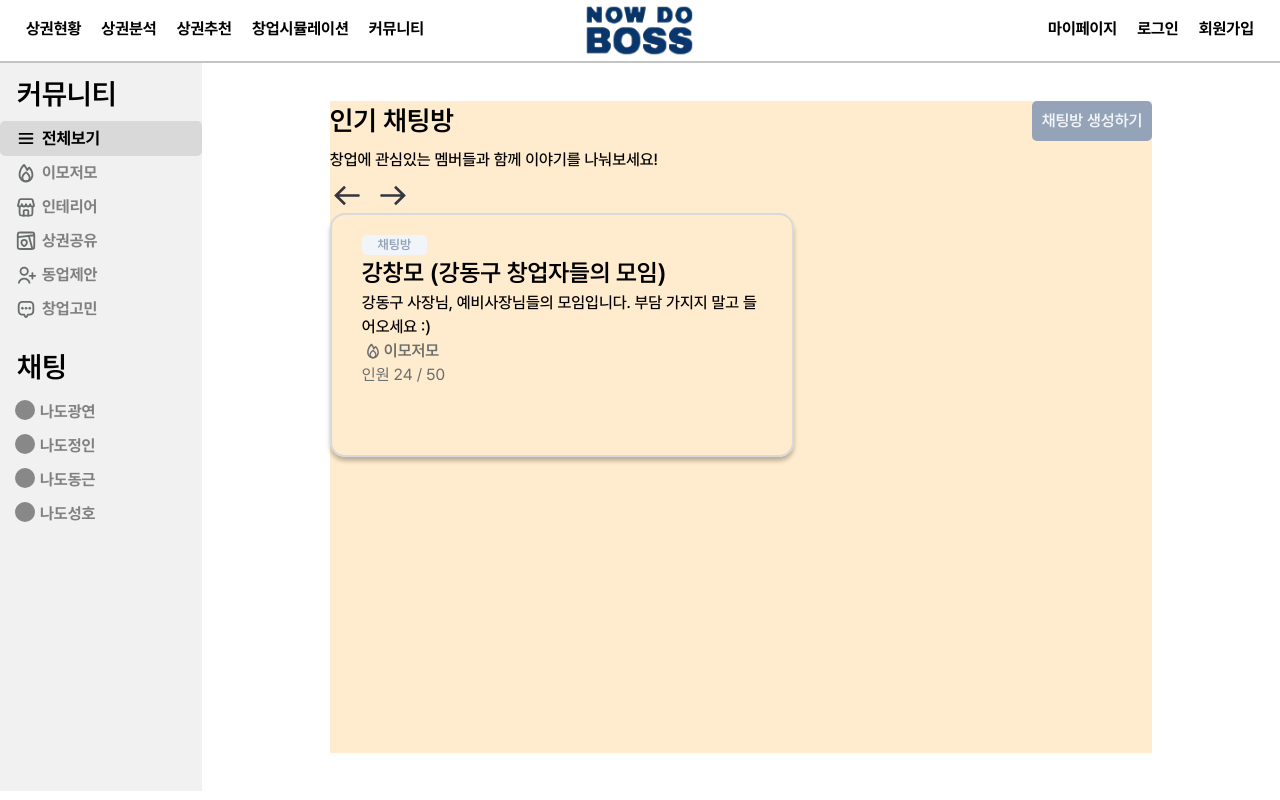
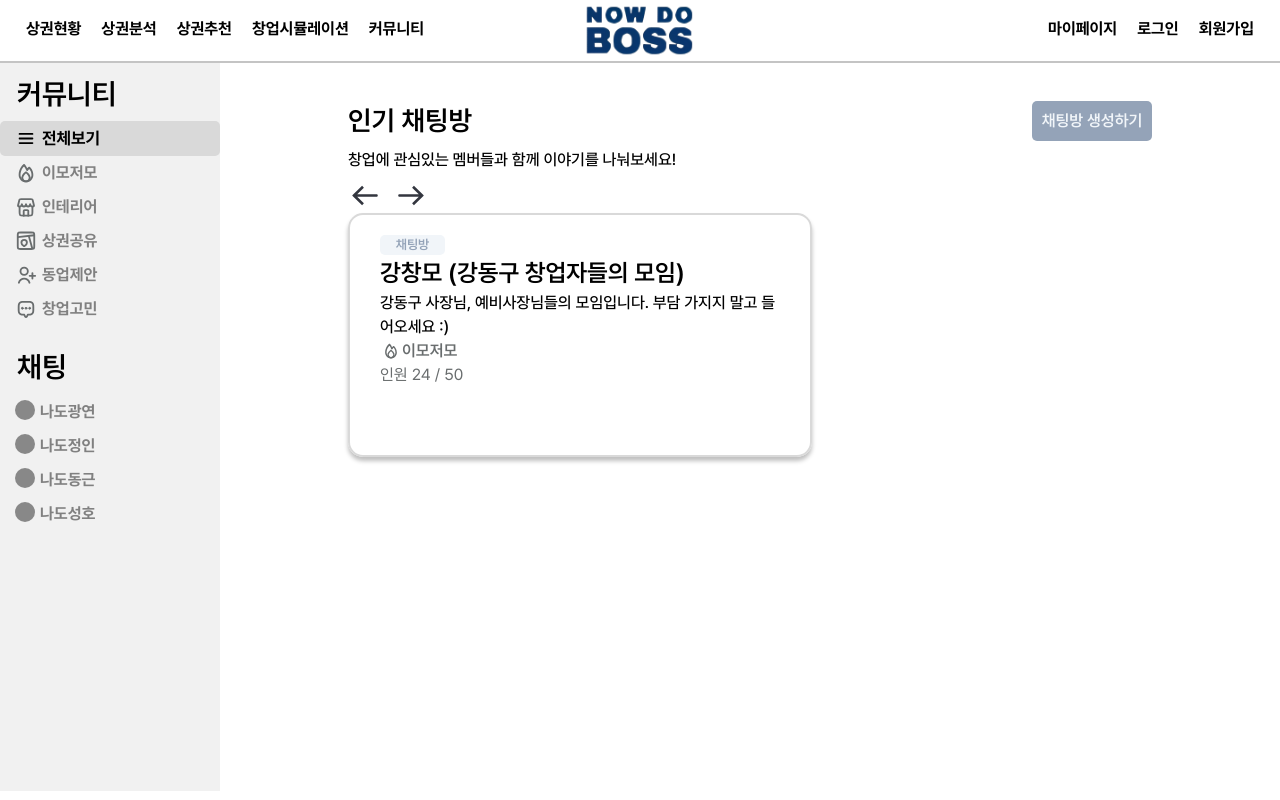
Before and after one commit to shindonggeun/NowDoBoss, a React (Vite) app in the folder FrontEnd/: page /community in a window 1280 px wide. Built offline with nearby package versions, Linux system fonts and the light colour scheme.

Commit message:
[FE] style: 커뮤니티 컨테이너 style 수정

```diff
--- a/FrontEnd/src/containers/community/CommunityContainer.tsx
+++ b/FrontEnd/src/containers/community/CommunityContainer.tsx
@@ -5,7 +5,9 @@ import * as c from './CommunityContainerStyle'
 const CommunityContainer = () => {
   return (
     <c.Container>
-      <NavBar />
+      <c.NabBar>
+        <NavBar />
+      </c.NabBar>
       <c.Context>
         <PopularChatList />
       </c.Context>
--- a/FrontEnd/src/containers/community/CommunityContainerStyle.tsx
+++ b/FrontEnd/src/containers/community/CommunityContainerStyle.tsx
@@ -3,9 +3,12 @@ import styled from 'styled-components'
 export const Container = styled.div`
   display: flex;
 `
+export const NabBar = styled.div`
+  display: grid;
+`
 
 export const Context = styled.div`
   margin: 3% 10%;
-  background-color: blanchedalmond;
-  width: 70%;
+  //background-color: blanchedalmond;
+  width: 65%;
 `
```
